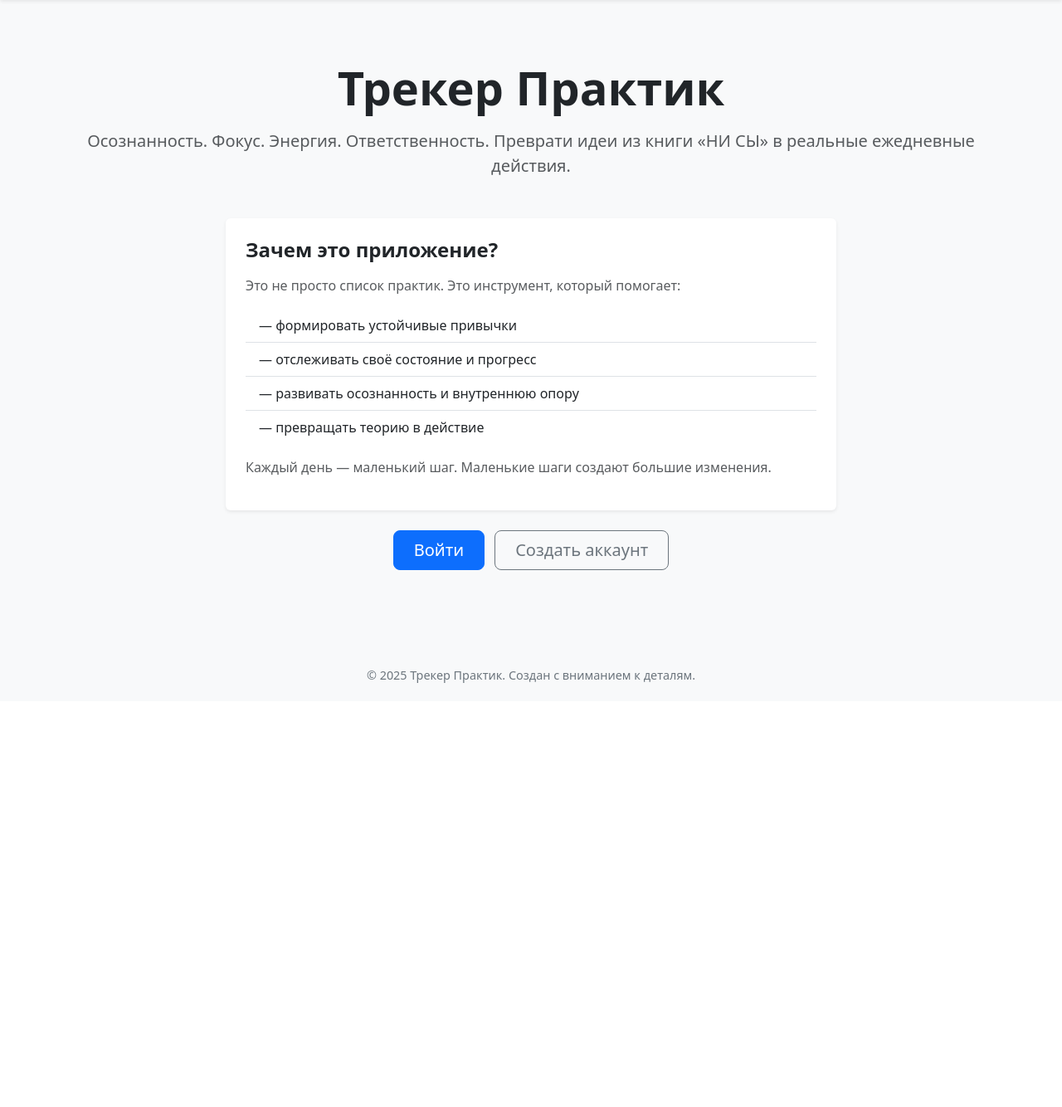
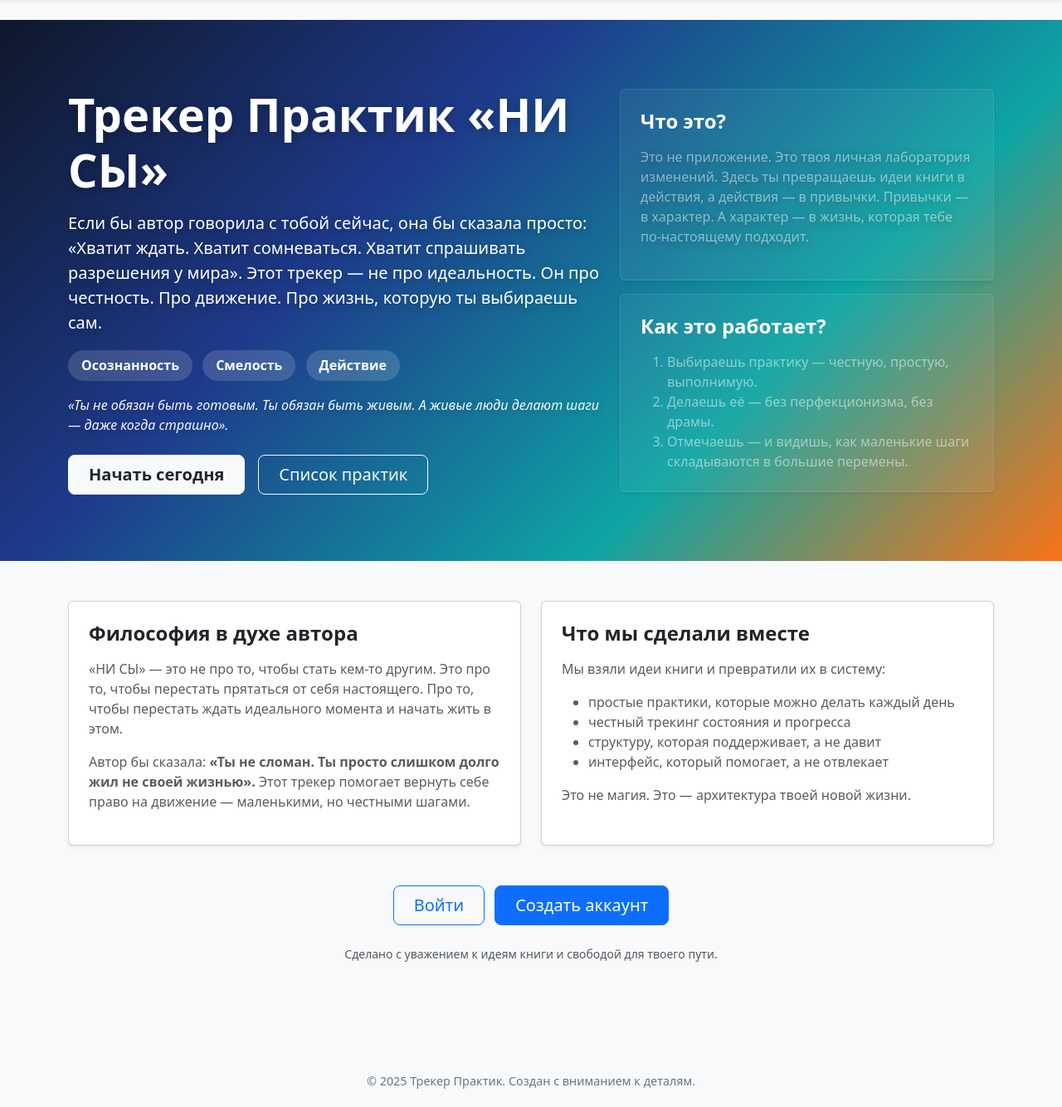
Before and after one commit to Forfetch2332/Tracker, a Flask app: page / in a window 1280 px wide. Shown: the part 56-1390 px from the top of the page at 83% size. Before the commit the page ends 879 px from the top, so only its background shows below. Run offline with Flask 3, Linux system fonts and the light colour scheme.

Commit message:
обавлен practice_list_page и обновлен welcome экран

```diff
--- a/app.py
+++ b/app.py
@@ -39,7 +39,13 @@ def load_user(user_id):
 # -----------------------------
 @app.route("/")
 def welcome_page():
-    return render_template("welcome.html")
+    return render_template(
+        "welcome.html",
+        login=url_for("login_page"),
+        register=url_for("register_page"),
+        today=url_for("today_page"),
+        practices=url_for("practice_list_page")
+    )
 
 
 @app.route("/register", methods=["GET", "POST"])
@@ -101,6 +107,11 @@ def guide_page():
     practices = Practice.query.all()
     return render_template("guide.html", practices=practices)
 
+@app.route("/practices")
+@login_required
+def practice_list_page():
+    practices = Practice.query.all()
+    return render_template("practice_list.html", practices=practices)
 
 @app.route("/practice/<int:pid>")
 @login_required
@@ -186,6 +197,7 @@ def calculate_streak(dates):
 
     return streak
 
+
 @app.context_processor
 def inject_year():
     return {"current_year": datetime.now().year}
--- a/templates/welcome.html
+++ b/templates/welcome.html
@@ -1,55 +1,139 @@
 {% extends "layout.html" %}
 
 {% block content %}
-<div class="container py-5">
+<style>
+.hero {
+    background: linear-gradient(135deg, #0f172a 0%, #1e3a8a 35%, #0ea5a4 70%, #f97316 100%);
+    color: #fff;
+    padding: 5rem 0;
+}
+.hero h1, .hero h2, .hero p {
+    text-shadow: 0 2px 12px rgba(0,0,0,0.25);
+}
+.badge-pill {
+    background: rgba(255,255,255,0.15);
+    padding: 0.45rem 1rem;
+    border-radius: 999px;
+    font-weight: 600;
+    margin-right: 0.5rem;
+}
+.card-soft {
+    background: rgba(255,255,255,0.05);
+    border: 1px solid rgba(255,255,255,0.1);
+}
+.quote {
+    font-style: italic;
+    opacity: 0.95;
+}
+</style>
 
-    <div class="text-center mb-5">
-        <h1 class="display-4 fw-bold">Трекер Практик</h1>
-        <p class="lead text-muted mt-3">
-            Осознанность. Фокус. Энергия. Ответственность.
-            Преврати идеи из книги <strong>«НИ СЫ»</strong> в реальные ежедневные действия.
-        </p>
-    </div>
+<!-- HERO SECTION -->
+<div class="hero">
+    <div class="container">
+        <div class="row align-items-center">
 
-    <div class="row justify-content-center">
-        <div class="col-md-8">
+            <div class="col-lg-7 mb-4 mb-lg-0">
+                <h1 class="display-4 fw-bold mb-3">Трекер Практик «НИ СЫ»</h1>
 
-            <div class="card shadow-sm border-0 mb-4">
-                <div class="card-body p-4">
+                <p class="lead mb-4">
+                    Если бы автор говорила с тобой сейчас, она бы сказала просто:
+                    <strong>«Хватит ждать. Хватит сомневаться. Хватит спрашивать разрешения у мира».</strong>
+                    Этот трекер — не про идеальность. Он про честность. Про движение. Про жизнь, которую ты выбираешь сам.
+                </p>
 
-                    <h4 class="fw-semibold mb-3">Зачем это приложение?</h4>
+                <div class="mb-4">
+                    <span class="badge-pill">Осознанность</span>
+                    <span class="badge-pill">Смелость</span>
+                    <span class="badge-pill">Действие</span>
+                </div>
 
-                    <p class="text-muted">
-                        Это не просто список практик.
-                        Это инструмент, который помогает:
-                    </p>
+                <p class="quote mb-4">
+                    «Ты не обязан быть готовым. Ты обязан быть живым.
+                    А живые люди делают шаги — даже когда страшно».
+                </p>
 
-                    <ul class="list-group list-group-flush mb-3">
-                        <li class="list-group-item">— формировать устойчивые привычки</li>
-                        <li class="list-group-item">— отслеживать своё состояние и прогресс</li>
-                        <li class="list-group-item">— развивать осознанность и внутреннюю опору</li>
-                        <li class="list-group-item">— превращать теорию в действие</li>
-                    </ul>
-
-                    <p class="text-muted">
-                        Каждый день — маленький шаг.
-                        Маленькие шаги создают большие изменения.
-                    </p>
-
+                <div class="d-flex flex-wrap gap-3">
+                    <a href="{{ today }}" class="btn btn-light btn-lg text-dark fw-bold px-4">Начать сегодня</a>
+                    <a href="{{ practices }}" class="btn btn-outline-light btn-lg px-4">Список практик</a>
                 </div>
             </div>
 
-            <div class="text-center mt-4">
-                <a href="{{ url_for('login_page') }}" class="btn btn-primary btn-lg px-4 me-2">
-                    Войти
-                </a>
-                <a href="{{ url_for('register_page') }}" class="btn btn-outline-secondary btn-lg px-4">
-                    Создать аккаунт
-                </a>
+            <div class="col-lg-5">
+                <div class="card card-soft shadow-sm p-4 mb-3">
+                    <h4 class="fw-semibold text-white mb-3">Что это?</h4>
+                    <p class="text-white-50">
+                        Это не приложение. Это твоя личная лаборатория изменений.
+                        Здесь ты превращаешь идеи книги в действия, а действия — в привычки.
+                        Привычки — в характер. А характер — в жизнь, которая тебе по-настоящему подходит.
+                    </p>
+                </div>
+
+                <div class="card card-soft shadow-sm p-4">
+                    <h4 class="fw-semibold text-white mb-3">Как это работает?</h4>
+                    <ol class="text-white-50 mb-0">
+                        <li>Выбираешь практику — честную, простую, выполнимую.</li>
+                        <li>Делаешь её — без перфекционизма, без драмы.</li>
+                        <li>Отмечаешь — и видишь, как маленькие шаги складываются в большие перемены.</li>
+                    </ol>
+                </div>
             </div>
 
         </div>
     </div>
+</div>
 
+<!-- CONTENT SECTION -->
+<div class="container py-5">
+    <div class="row g-4">
+
+        <div class="col-md-6">
+            <div class="card shadow-sm h-100">
+                <div class="card-body p-4">
+                    <h4 class="fw-semibold mb-3">Философия в духе автора</h4>
+                    <p class="text-muted">
+                        «НИ СЫ» — это не про то, чтобы стать кем-то другим.
+                        Это про то, чтобы перестать прятаться от себя настоящего.
+                        Про то, чтобы перестать ждать идеального момента и начать жить в этом.
+                    </p>
+                    <p class="text-muted">
+                        Автор бы сказала:
+                        <strong>«Ты не сломан. Ты просто слишком долго жил не своей жизнью».</strong>
+                        Этот трекер помогает вернуть себе право на движение — маленькими, но честными шагами.
+                    </p>
+                </div>
+            </div>
+        </div>
+
+        <div class="col-md-6">
+            <div class="card shadow-sm h-100">
+                <div class="card-body p-4">
+                    <h4 class="fw-semibold mb-3">Что мы сделали вместе</h4>
+                    <p class="text-muted">
+                        Мы взяли идеи книги и превратили их в систему:
+                    </p>
+                    <ul class="text-muted">
+                        <li>простые практики, которые можно делать каждый день</li>
+                        <li>честный трекинг состояния и прогресса</li>
+                        <li>структуру, которая поддерживает, а не давит</li>
+                        <li>интерфейс, который помогает, а не отвлекает</li>
+                    </ul>
+                    <p class="text-muted mb-0">
+                        Это не магия. Это — архитектура твоей новой жизни.
+                    </p>
+                </div>
+            </div>
+        </div>
+
+    </div>
+
+    <div class="text-center mt-5">
+        <a href="{{ login }}" class="btn btn-outline-primary btn-lg px-4 me-2">Войти</a>
+        <a href="{{ register }}" class="btn btn-primary btn-lg px-4">Создать аккаунт</a>
+    </div>
+
+    <p class="text-center text-muted small mt-4">
+        Сделано с уважением к идеям книги и свободой для твоего пути.
+    </p>
 </div>
+
 {% endblock %}
```
